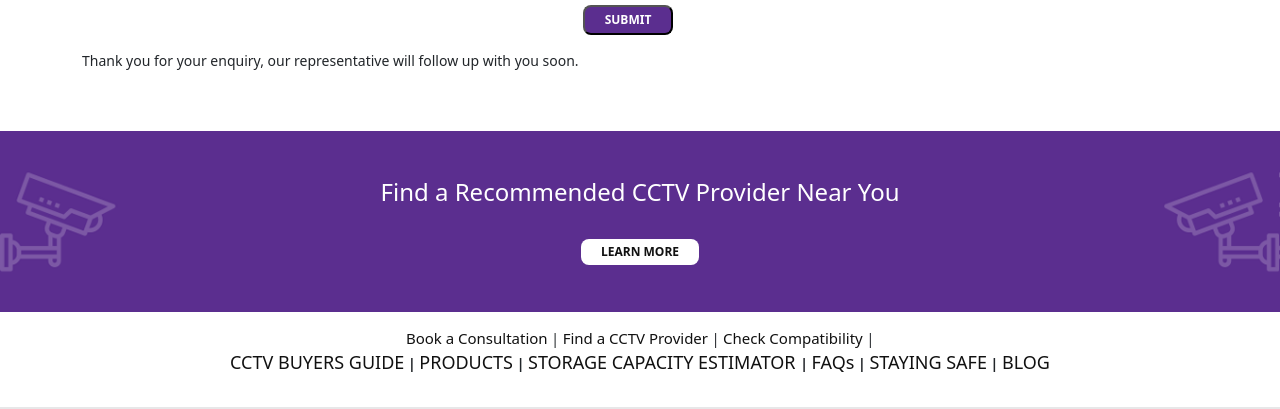
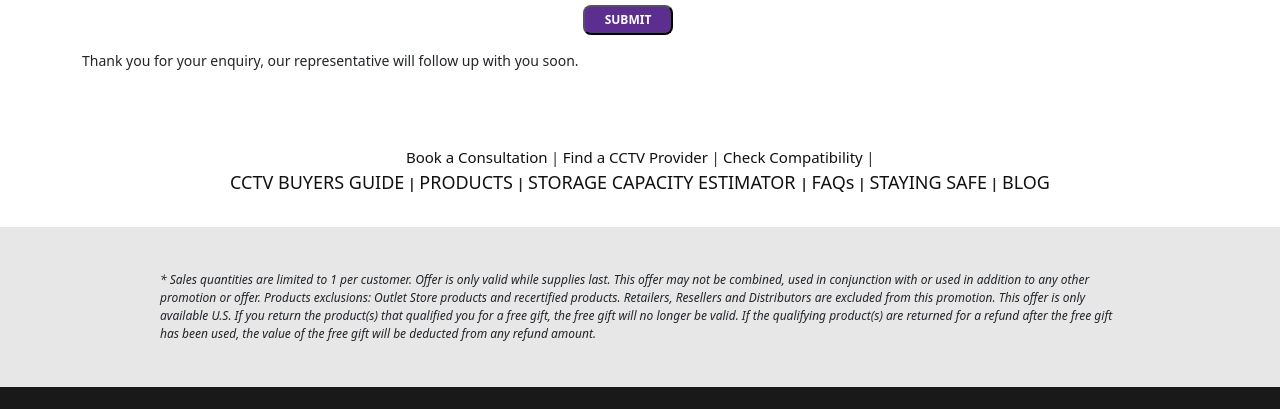
Before and after one commit to yashaswibl/wd, a plain HTML site: page find-cctv-provider.html in a window 1280 px wide. Shown: the part 1180-1589 px from the top of the page. Drawn offline with Linux system fonts and the light colour scheme.

Commit message:
Add files via upload

```diff
--- a/find-cctv-provider.html
+++ b/find-cctv-provider.html
@@ -158,20 +158,6 @@
         </div>
     </section>
 
-
-    <!-- find a recommended cctv provider near you -->
-    <section class="recomended_provider">
-        <div class="container">
-            <div class="d-flex justify-content-center">
-                <h4>Find a Recommended CCTV Provider Near You</h4>
-            </div>
-            <br>
-            <div class="d-flex justify-content-center">
-                <a href="#" class="white-button">learn more</a>
-            </div>
-        </div>
-    </section>
-
     <section class="padding-15">
         <div class="d-flex justify-content-center">
             <div class="container links">
```
